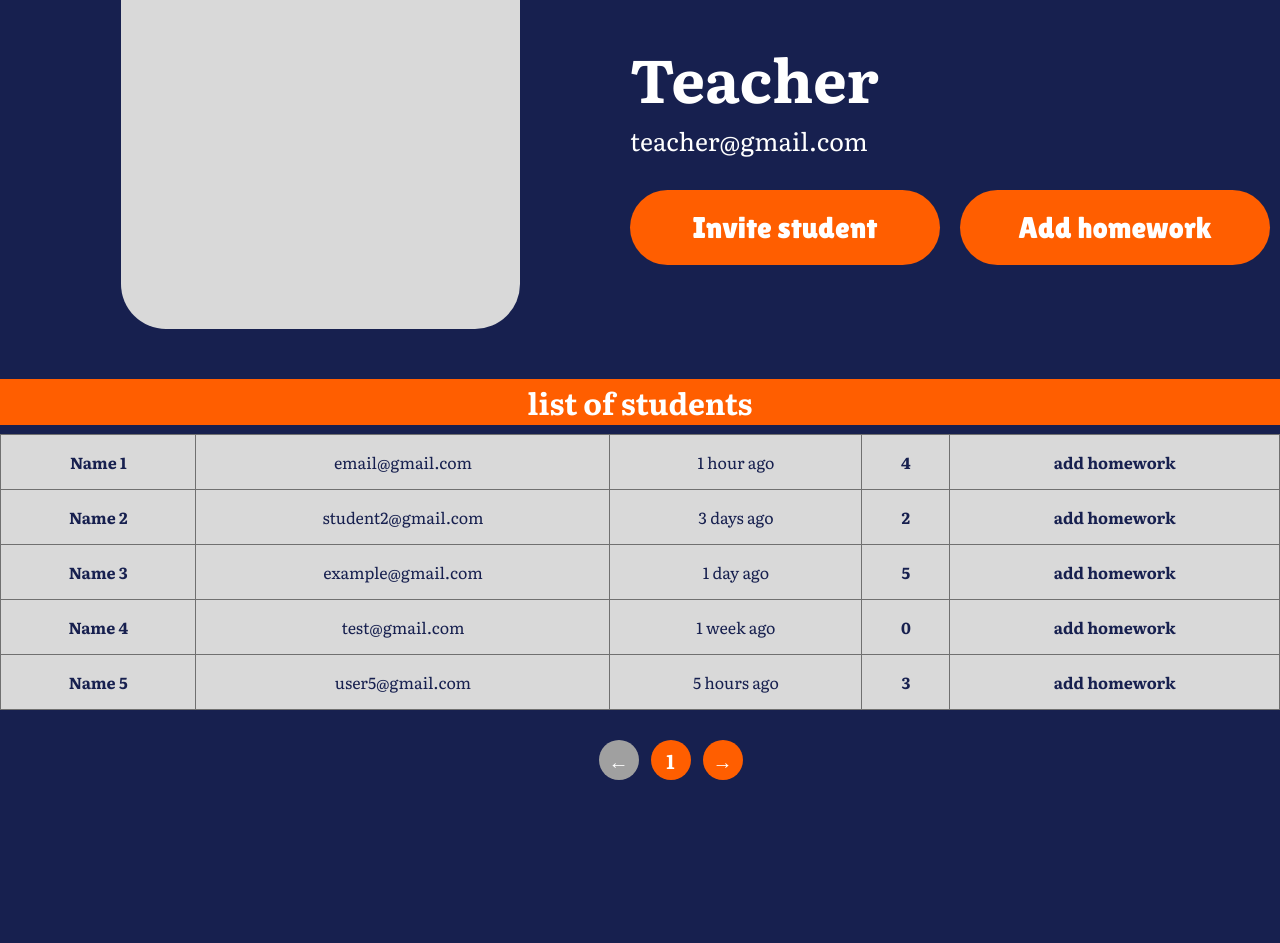
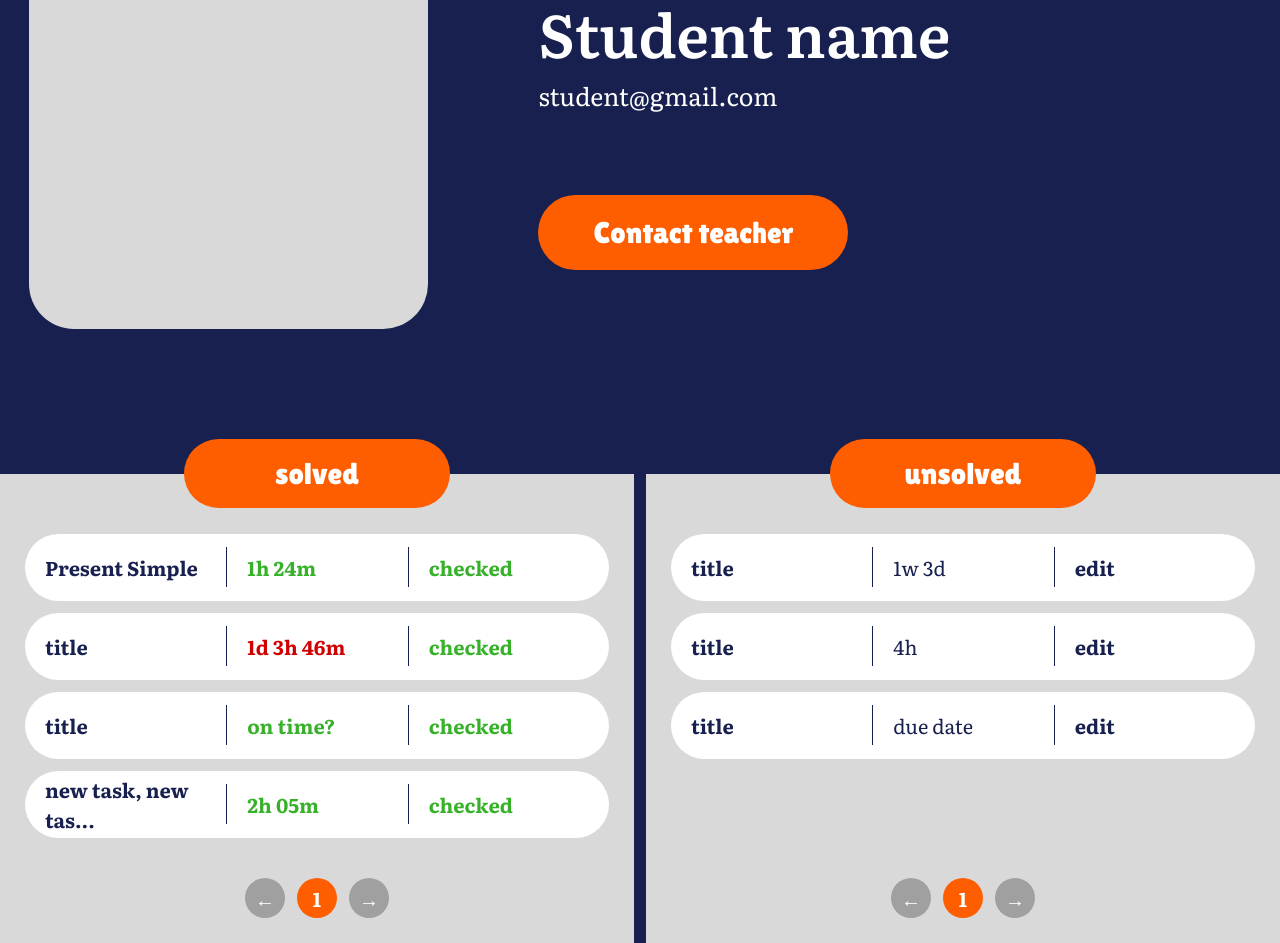
Before and after one commit to Anastasia3984/LanGo, a React (Vite) app: page / in a window 1280 px wide. Shown: the part 160-1103 px from the top of the page. Before the commit the page ends 1010 px from the top, so only its background shows below. Built offline with nearby package versions, Linux system fonts and the light colour scheme.

Commit message:
create student profile page

```diff
--- a/src/App.jsx
+++ b/src/App.jsx
@@ -6,8 +6,8 @@ import TeachPage from "./pages/TeachPage/TeachPage";
 
 function App() {
   //return <RegPage />;
-  //return <StudPage />;
-  return <TeachPage />;
+  return <StudPage />;
+  //return <TeachPage />;
 }
 
 export default App;
--- a/src/components/cards/TaskCard.module.css
+++ b/src/components/cards/TaskCard.module.css
@@ -0,0 +1,52 @@
+/* src/components/cards/TaskCard.module.css */
+
+.taskCard {
+  display: grid;
+  grid-template-columns: 1fr 1fr 1fr;
+  align-items: center;
+  background-color: #ffffff;
+  border-radius: 10px;
+  padding: 12px 20px;
+  text-align: center;
+  font-family: "Literata", serif;
+  font-weight: 500;
+  color: #17204f;
+}
+
+.title,
+.actionLink {
+  color: #17204f;
+  font-weight: 700;
+  cursor: pointer;
+  transition: color 0.3s ease;
+}
+
+.title:hover,
+.actionLink:hover {
+  color: var(--color-orange-button, #ff5e00);
+}
+
+.col2 {
+}
+
+.onTime {
+  color: #37b129;
+  font-weight: 700;
+}
+
+.overdue {
+  color: #d00000;
+  font-weight: 700;
+}
+
+.col3 {
+}
+
+.statusText {
+  color: #37b129;
+  font-weight: 700;
+}
+
+.actionLink {
+  font-weight: 700;
+}
--- a/src/components/layout/Header.module.css
+++ b/src/components/layout/Header.module.css
@@ -32,6 +32,6 @@
   width: 50px;
   height: 50px;
   border-radius: 50%;
-  background-color: #D9D9D9;
+  background-color: #d9d9d9;
   cursor: pointer;
 }
--- a/src/layouts/MainLayout.module.css
+++ b/src/layouts/MainLayout.module.css
@@ -2,7 +2,7 @@
   display: flex;
   flex-direction: column;
   min-height: 100vh;
-  background-color: var(--color-dark-blue, #17204F);
+  background-color: var(--color-dark-blue, #17204f);
 }
 
 .content {
--- a/src/pages/StudPage/StudPage.jsx
+++ b/src/pages/StudPage/StudPage.jsx
@@ -1,11 +1,157 @@
 import React from "react";
-const StudPage = () => {
+import styles from "./StudPage.module.css";
+import MainLayout from "../../layouts/MainLayout";
+import Button from "../../components/common/Button";
+
+const Pagination = ({ currentPage, totalPages, onPageChange }) => (
+  <nav className={styles.pagination}>
+    <button className={styles.arrowButton} disabled={currentPage === 1}>
+      &larr;
+    </button>
+    <div className={styles.pageNumber}>{currentPage}</div>
+    <button
+      className={styles.arrowButton}
+      disabled={currentPage === totalPages}
+    >
+      &rarr;
+    </button>
+  </nav>
+);
+
+const TaskCard = ({ task, type, onTitleClick, onActionClick }) => {
+  let col2Style = "";
+  if (type === "solved") {
+    col2Style = task.isOverdue ? styles.overdue : styles.onTime;
+  }
+  const col3Style = type === "unsolved" ? styles.actionLink : styles.statusText;
+
   return (
-    <div style={{ padding: "20px" }}>
-      <h1>Student</h1>
-      <p>Тут буде верстка списку завдань студента.</p>
+    <div className={styles.taskCard}>
+      <span className={styles.title} onClick={onTitleClick}>
+        {task.col1}
+      </span>
+      <span className={`${col2Style} ${styles.cardColumnWithBorder}`}>
+        {task.col2}
+      </span>
+      <span
+        className={`${col3Style} ${styles.cardColumnWithBorder}`}
+        onClick={onActionClick}
+      >
+        {task.col3}
+      </span>
     </div>
   );
 };
 
+const solvedTasks = [
+  {
+    id: 1,
+    col1: "Present Simple",
+    col2: "1h 24m",
+    col3: "checked",
+    isOverdue: false,
+  },
+  {
+    id: 3,
+    col1: "title",
+    col2: "1d 3h 46m",
+    col3: "checked",
+    isOverdue: true,
+  },
+  { id: 4, col1: "title", col2: "on time?", col3: "checked", isOverdue: false },
+  {
+    id: 5,
+    col1: "new task, new tas...",
+    col2: "2h 05m",
+    col3: "checked",
+    isOverdue: false,
+  },
+];
+
+const unsolvedTasks = [
+  { id: 6, col1: "title", col2: "1w 3d", col3: "edit" },
+  { id: 7, col1: "title", col2: "4h", col3: "edit" },
+  { id: 8, col1: "title", col2: "due date", col3: "edit" },
+];
+
+const StudPage = () => {
+  return (
+    <MainLayout>
+      <div className={styles.studPageFullHeightWrapper}>
+        <div className={styles.pageWrapper}>
+          <section className={styles.profileSection}>
+            <div className={styles.avatarPlaceholder}></div>
+            <div className={styles.profileInfo}>
+              <h1 className={styles.profileTitle}>Student name</h1>
+              <a
+                href="mailto:student@gmail.com"
+                className={styles.profileEmail}
+              >
+                student@gmail.com
+              </a>
+              <div className={styles.buttonGroup}>
+                <Button variant="orange" className={styles.profileButton}>
+                  Contact teacher
+                </Button>
+              </div>
+            </div>
+          </section>
+        </div>
+
+        <section className={styles.homeworkDashboard}>
+          <div className={styles.taskColumnWrapper}>
+            <div className={styles.taskHeader}>solved</div>
+            <div className={styles.tasksContainerInner}>
+              <div className={styles.cardList}>
+                {solvedTasks.map((task) => (
+                  <TaskCard
+                    key={task.id}
+                    task={task}
+                    type="solved"
+                    onTitleClick={() =>
+                      console.log("Open solved task", task.id)
+                    }
+                    onActionClick={() => console.log("Check solved", task.id)}
+                  />
+                ))}
+              </div>
+              <Pagination
+                currentPage={1}
+                totalPages={1}
+                onPageChange={() => {}}
+              />
+            </div>
+          </div>
+
+          <div className={styles.columnDivider}></div>
+
+          <div className={styles.taskColumnWrapper}>
+            <div className={styles.taskHeader}>unsolved</div>
+            <div className={styles.tasksContainerInner}>
+              <div className={styles.cardList}>
+                {unsolvedTasks.map((task) => (
+                  <TaskCard
+                    key={task.id}
+                    task={task}
+                    type="unsolved"
+                    onTitleClick={() =>
+                      console.log("Open unsolved task", task.id)
+                    }
+                    onActionClick={() => console.log("Edit unsolved", task.id)}
+                  />
+                ))}
+              </div>
+              <Pagination
+                currentPage={1}
+                totalPages={1}
+                onPageChange={() => {}}
+              />
+            </div>
+          </div>
+        </section>
+      </div>
+    </MainLayout>
+  );
+};
+
 export default StudPage;
--- a/src/pages/StudPage/StudPage.module.css
+++ b/src/pages/StudPage/StudPage.module.css
@@ -0,0 +1,218 @@
+.studPageContent {
+}
+
+.studPageFullHeightWrapper {
+  display: flex;
+  flex-direction: column;
+  height: 100%;
+}
+
+.pageWrapper {
+  padding: 67px 90px 40px 90px;
+  max-width: 1440px;
+  margin: 0 auto;
+  color: var(--color-white, #ffffff);
+}
+
+.profileSection {
+  display: flex;
+  align-items: flex-start;
+  gap: 110px;
+  margin-bottom: 50px;
+}
+
+.avatarPlaceholder {
+  width: 399px;
+  height: 412px;
+  background-color: #d9d9d9;
+  border-radius: 45px;
+  flex-shrink: 0;
+  margin-top: -80px;
+  margin-left: -300px;
+}
+
+.profileInfo {
+  display: flex;
+  flex-direction: column;
+}
+
+.profileTitle {
+  font-family: "Literata", bold;
+  font-size: 60px;
+  font-weight: 600;
+  color: #ffffff;
+  margin: 0;
+  margin-top: -10px;
+}
+
+.profileEmail {
+  font-family: "Literata", serif;
+  font-size: 25px;
+  font-weight: 400;
+  color: #ffffff;
+  text-decoration: none;
+  margin-top: 0;
+  margin-bottom: 30px;
+  transition: color 0.3s ease;
+}
+
+.profileEmail:hover {
+  color: var(--color-orange-button-hover, #ff8133);
+}
+
+.buttonGroup {
+  display: flex;
+  gap: 20px;
+}
+
+.profileButton {
+  width: 310px;
+  height: 75px;
+  border-radius: 45px;
+  font-family: "Lilita One", cursive;
+  font-weight: 400;
+  font-size: 30px;
+  margin-top: 50px;
+}
+
+.homeworkDashboard {
+  display: grid;
+  grid-template-columns: 1fr auto 1fr;
+  gap: 6px;
+  align-items: stretch;
+  margin-top: 20px;
+  margin-bottom: 0;
+  flex-grow: 1;
+}
+
+.taskColumnWrapper {
+  display: flex;
+  flex-direction: column;
+  align-items: center;
+  width: 100%;
+  position: relative;
+}
+
+.taskHeader {
+  width: 266px;
+  height: 69px;
+  border-radius: 45px;
+  background-color: #FF5E00;
+  font-family: 'Lilita One', cursive;
+  font-weight: 400;
+  font-size: 30px;
+  color: var(--color-white, #fff);
+  text-transform: lowercase;
+  display: flex;
+  align-items: center;
+  justify-content: center;
+  flex-shrink: 0;
+  margin-bottom: -34.5px;
+  position: relative;
+  z-index: 2;
+}
+
+.tasksContainerInner {
+  background-color: #D9D9D9;
+  border-radius: 0;
+  padding: 25px;
+  width: 100%;
+  display: flex;
+  flex-direction: column;
+  flex-grow: 1;
+  padding-top: 60px;
+  position: relative;
+  z-index: 1;
+}
+
+.cardList {
+  display: flex;
+  flex-direction: column;
+  gap: 12px;
+  margin-bottom: 20px;
+  flex-grow: 1;
+}
+
+.taskCard {
+  display: grid;
+  grid-template-columns: 1fr 1fr 1fr;
+  align-items: center;
+  background-color: #ffffff;
+  height: 67px;
+  border-radius: 45px;
+  padding: 0 20px;
+  text-align: left;
+  font-family: "Literata", serif;
+  font-weight: 500;
+  font-size: 20px;
+  color: #17204f;
+  flex-shrink: 0;
+}
+
+.taskCard > span {
+  height: 40px;
+  display: flex;
+  align-items: center;
+  justify-content: flex-start
+}
+
+.cardColumnWithBorder {
+  border-left: 1px solid #17204f;
+  padding-left: 20px;
+}
+
+.taskCard > span:nth-child(2),
+.taskCard > span:nth-child(3) {
+  border-left: 1px solid #17204f;
+}
+
+.title,
+.actionLink,
+.statusText {
+  color: #17204f;
+  font-weight: 700;
+  cursor: pointer;
+  transition: color 0.3s ease;
+  width: 100%;
+}
+
+.title:hover,
+.actionLink:hover,
+.statusText:hover {
+  color: var(--color-orange-button, #ff5e00);
+}
+
+.onTime { color: #37b129; font-weight: 700; }
+.overdue { color: #d00000; font-weight: 700; }
+.statusText {
+  color: #37b129;
+}
+
+.pagination {
+  display: flex;
+  justify-content: center;
+  align-items: center;
+  gap: 12px;
+  margin-top: 20px;
+}
+
+.arrowButton,
+.pageNumber {
+  background-color: var(--color-orange-button, #ff5e00);
+  color: var(--color-white, #fff);
+  border: none;
+  border-radius: 50%;
+  width: 40px;
+  height: 40px;
+  display: flex;
+  align-items: center;
+  justify-content: center;
+  font-size: 20px;
+  font-weight: 700;
+  font-family: "Literata", serif;
+  transition: all 0.3s ease;
+}
+
+.arrowButton { cursor: pointer; }
+.arrowButton:hover:not(:disabled) { background-color: #ff8133; transform: scale(1.1); }
+.arrowButton:disabled { background-color: #a0a0a0; cursor: not-allowed; }
--- a/src/pages/TeachPage/TeachPage.module.css
+++ b/src/pages/TeachPage/TeachPage.module.css
@@ -1,7 +1,7 @@
 .pageWrapper {
   padding: 67px 60px 40px 121px;
   margin: 0;
-  color: var(--color-white, #FFFFFF);
+  color: var(--color-white, #ffffff);
 }
 
 .profileSection {
@@ -15,12 +15,11 @@
 .avatarPlaceholder {
   width: 399px;
   height: 412px;
-  background-color: #D9D9D9;
+  background-color: #d9d9d9;
   border-radius: 45px;
   flex-shrink: 0;
   margin-top: -80px;
 }
-
 
 .profileInfo {
   display: flex;
@@ -28,19 +27,19 @@
 }
 
 .profileTitle {
-  font-family: 'Literata', serif;
+  font-family: "Literata", serif;
   font-size: 60px;
   font-weight: 700;
-  color: #FFFFFF;
+  color: #ffffff;
   margin: 0;
   margin-top: 35px;
 }
 
 .profileEmail {
-  font-family: 'Literata', serif;
+  font-family: "Literata", serif;
   font-size: 25px;
   font-weight: 400;
-  color: #FFFFFF;
+  color: #ffffff;
   text-decoration: none;
   margin-top: 0;
   margin-bottom: 30px;
@@ -60,7 +59,7 @@
   width: 310px;
   height: 75px;
   border-radius: 45px;
-  font-family: 'Lilita One', cursive;
+  font-family: "Lilita One", cursive;
   font-weight: 400;
   font-size: 30px;
 }
```
Also changed, not shown: src/components/cards/TaskCard.jsx (added, +23 -0 lines), src/components/cards/TaskCard.js (deleted), src/components/layout/Pagination.module.css (line endings or trailing spaces), src/components/tables/StudentTable.module.css (line endings or trailing spaces).
